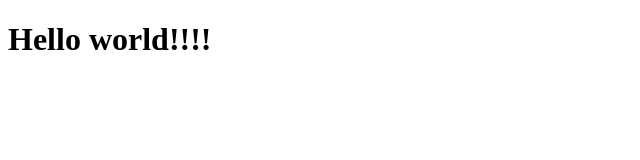
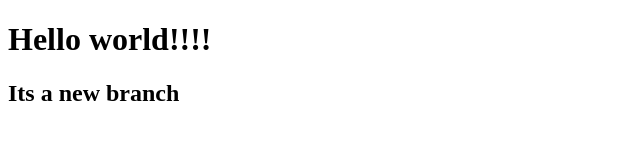
Before and after one commit to rakib4190/Test, a plain HTML site: page index.html in a window 1280 px wide. Shown: the whole page, without its empty margins (0-640 px from the left). Drawn offline with Linux system fonts and the light colour scheme.

Commit message:
move to new branch

```diff
--- a/index.html
+++ b/index.html
@@ -8,5 +8,6 @@
   </head>
   <body>
     <h1>Hello world!!!!</h1>
+    <h2>Its a new branch</h2>
   </body>
 </html>
```
